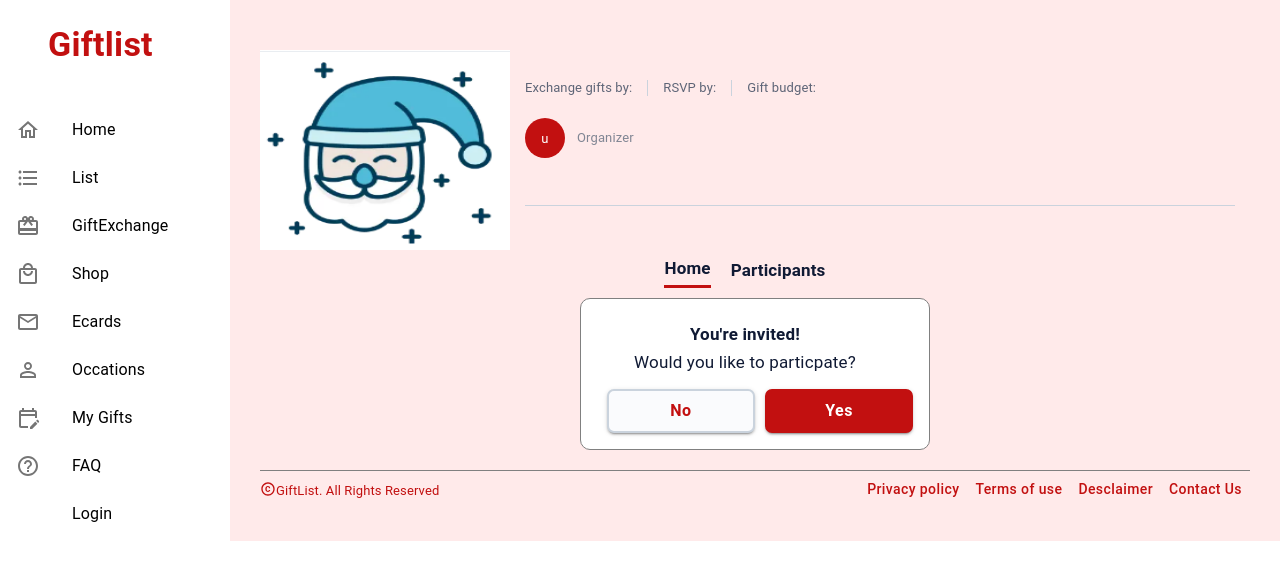
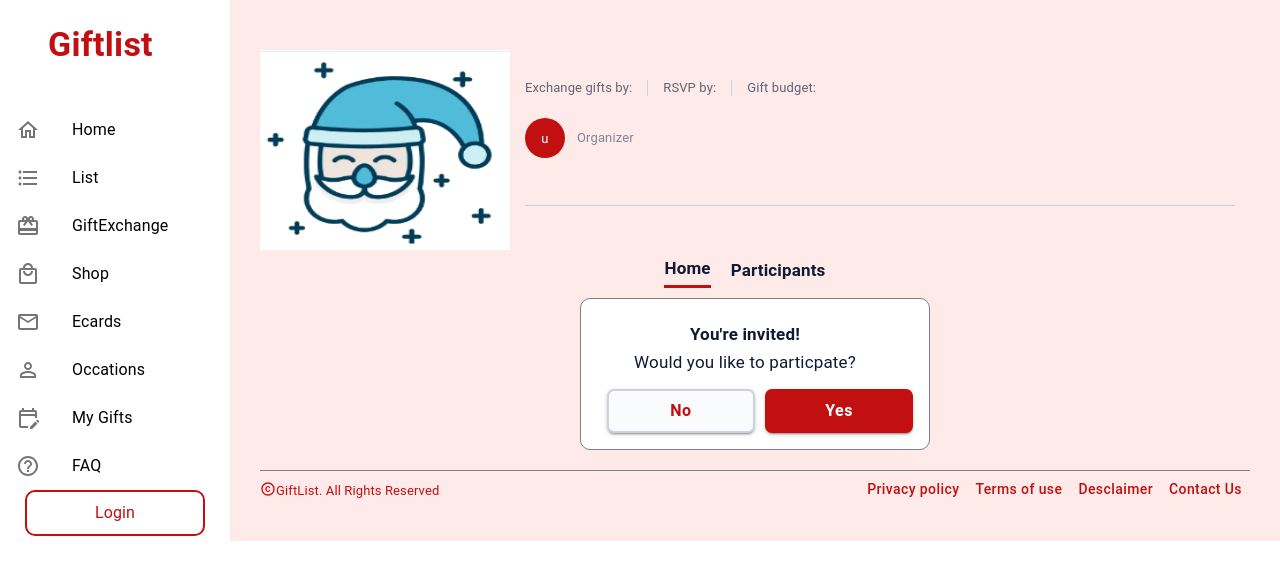
Before and after one commit to FatimaMary/giftlist, a React (Create React App) app in the folder client/: page /eventview1 in a window 1280 px wide. Shown: the top 580 px of the page. Built offline with nearby package versions, Linux system fonts and the light colour scheme; no server answers; the HTML template or start-up script is replaced by a standard one.

Commit message:
Update Sidebar.jsx

```diff
--- a/client/src/Components/Sidebar.jsx
+++ b/client/src/Components/Sidebar.jsx
@@ -151,8 +151,8 @@ const Sidebar = ({
                             <ListItemButton
                             key="logout"
                             onClick={() => {
-                                // Handle login logic here
                                 setIsLoggedIn(false);
+                                navigate("/")
                             }}
                             sx={{
                                 backgroundColor: active === "logout" ? '#FFEAEA' : "transparent",
@@ -164,23 +164,36 @@ const Sidebar = ({
                             </ListItemIcon>
                             <ListItemText primary="Logout" />
                             </ListItemButton>
-                        ) :(
+                        ) :( <>
                             <ListItemButton
                             key="login"
                             onClick={() => {
-                                // Handle login logic here
                                 setIsLoggedIn(true);
+                                navigate("/login")
                             }}
                             sx={{
                                 backgroundColor: active === "login" ? '#FFEAEA' : "transparent",
-                                color: active === "login" ? '#E64848' : 'black'
+                                color: active === "login" ? '#E64848' : '#C21010',
+                                padding: '5px 5px',
+                                border: '2px solid #C21010',
+                                margin: '0px 25px',
+                                borderRadius: '10px',
+                                // fontWeight: 600,
+                                // fontSize:'16px',
+                                '&: hover':{
+                                    background: "#C21010",
+                                    color: '#FFF'
+                                }
                             }}
                             >
-                            <ListItemIcon>
-                                {/* <LoginOutlinedIcon /> */}
-                            </ListItemIcon>
-                            <ListItemText primary="Login" />
+                            <ListItemText primary="Login" sx={{
+                                 display: 'flex',
+                                 justifyContent: 'center',
+                                 fontWeight: 'bold',
+                                fontSize:'16px'
+                            }} />
                             </ListItemButton>
+                            </>
                         ) }
                         </List>
                     </Box>
```
